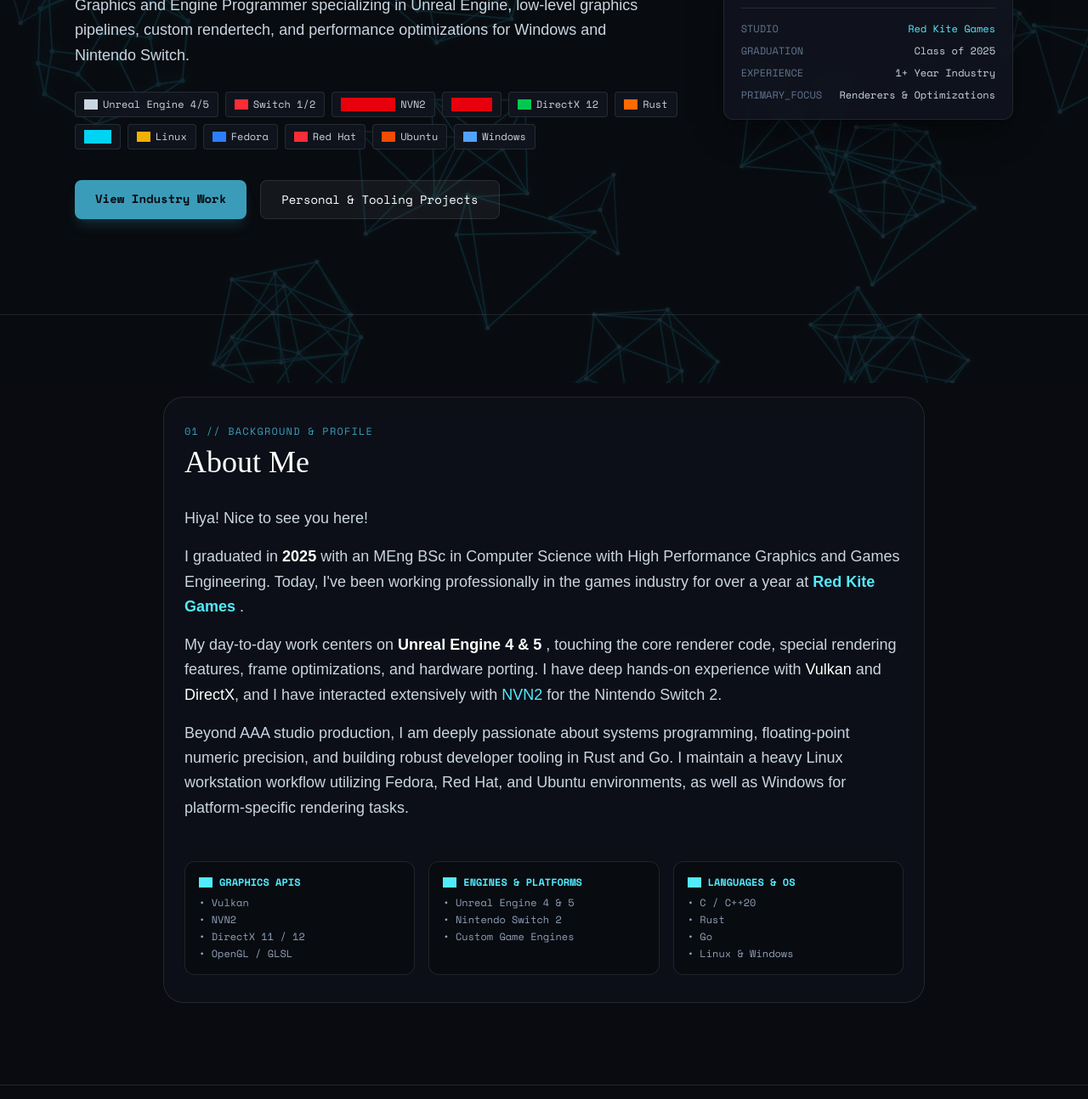
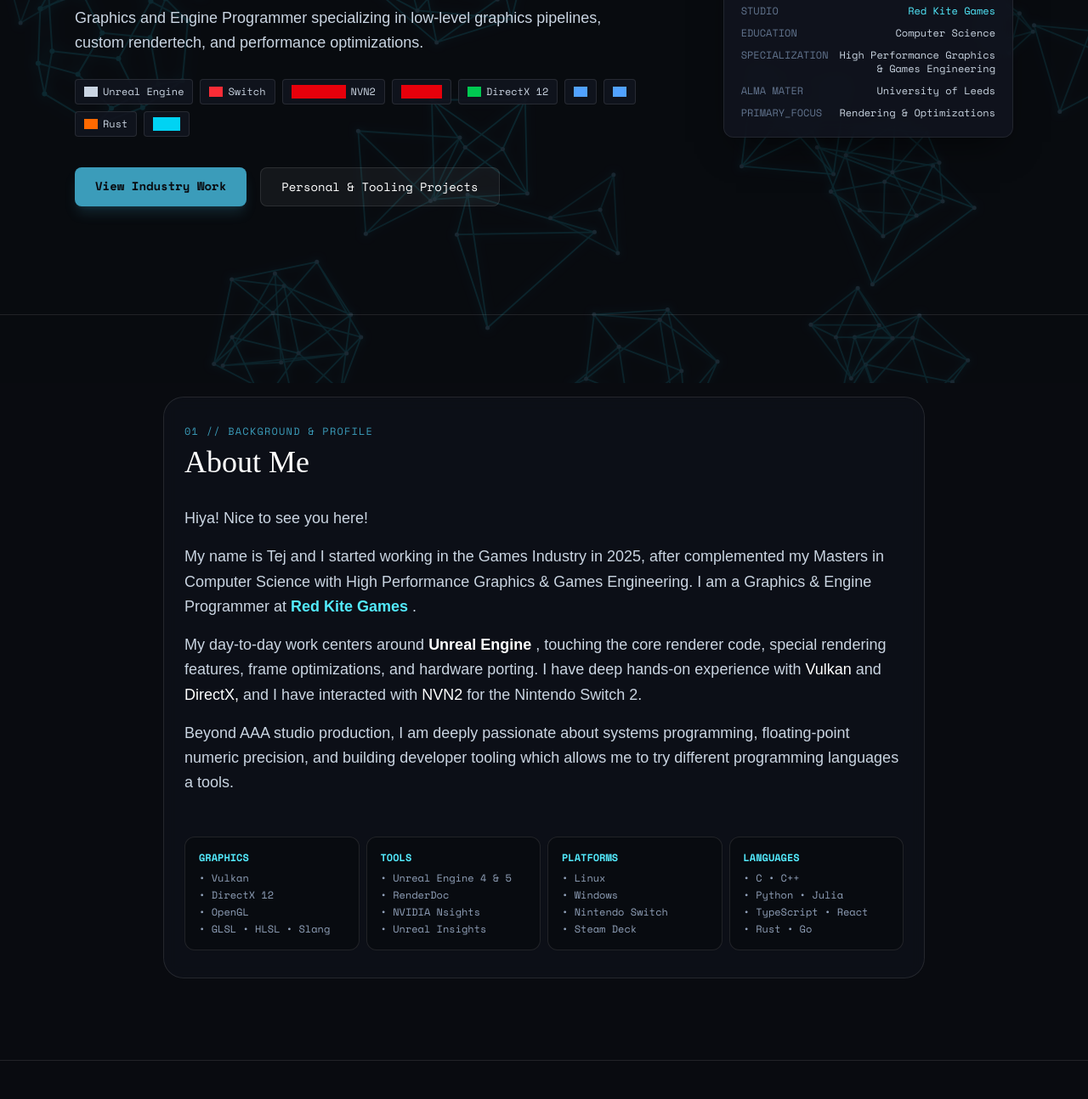
Before and after one commit to trizyal/trizyal.github.io, an Astro site: page / in a window 1280 px wide. Shown: the part 349-1643 px from the top of the page at 85% size. Built offline with nearby package versions, Linux system fonts and the light colour scheme; Astro itself is replaced by a stand-in of ours; grey boxes are pictures that could not be loaded; animation ran at ten frames a second; a web font is replaced by a local one.

Commit message:
wrote the about sections

```diff
--- a/src/components/About.astro
+++ b/src/components/About.astro
@@ -16,13 +16,9 @@
     <div class="space-y-4 text-slate-700 dark:text-slate-300 text-base sm:text-lg leading-relaxed">
       <p>Hiya! Nice to see you here!</p>
       <p>
-        I graduated in
-        <strong class="text-slate-900 dark:text-white font-semibold">
-          2025
-        </strong>{" "}
-        with an MEng BSc in Computer Science with High Performance Graphics and
-        Games Engineering. Today, I've been working professionally in the games
-        industry for over a year at
+        My name is Tej and I started working in the Games Industry in 2025,
+        after complemented my Masters in Computer Science with High Performance
+        Graphics & Games Engineering. I am a Graphics & Engine Programmer at{" "}
         <a
           href="https://www.redkitegames.co.uk/"
           target="_blank"
@@ -33,71 +29,68 @@
         .
       </p>
       <p>
-        My day-to-day work centers on
+        My day-to-day work centers around{" "}
         <strong class="text-slate-900 dark:text-white font-semibold">
-          Unreal Engine 4 &amp; 5
+          Unreal Engine
         </strong>
         , touching the core renderer code, special rendering features, frame
         optimizations, and hardware porting. I have deep hands-on experience
-        with <span class="text-slate-900 dark:text-white">Vulkan</span> and
-        <span class="text-slate-900 dark:text-white">DirectX</span>, and I have
-        interacted extensively with{" "}
-        <span class="text-cyan-700 dark:text-cyan-300">NVN2</span> for the
-        Nintendo Switch 2.
+        with <span class="text-slate-900 dark:text-white">Vulkan</span> and{" "}
+        <span class="text-slate-900 dark:text-white">DirectX,</span> and I have
+        interacted with <span class="text-slate-900 dark:text-white">NVN2</span>{" "}
+        for the Nintendo Switch 2.
       </p>
       <p>
         Beyond AAA studio production, I am deeply passionate about systems
-        programming, floating-point numeric precision, and building robust
-        developer tooling in Rust and Go. I maintain a heavy Linux workstation
-        workflow utilizing Fedora, Red Hat, and Ubuntu environments, as well as
-        Windows for platform-specific rendering tasks.
+        programming, floating-point numeric precision, and building developer
+        tooling which allows me to try different programming languages a tools.
       </p>
     </div>
 
     <!-- Skill Stack Grid -->
-    <div class="grid sm:grid-cols-3 gap-4 pt-4 font-mono text-xs">
+    <div class="grid sm:grid-cols-4 gap-2 pt-4 font-mono text-xs">
       <div class="p-4 rounded-xl bg-slate-100 dark:bg-obsidian/80 border border-slate-200 dark:border-white/10 space-y-2">
         <div class="text-cyan-700 dark:text-cyan-300 font-bold flex items-center gap-2">
-          <i
-            class="w-4 h-4 svg-icon"
-            style="-webkit-mask-image: url('https://cdn.jsdelivr.net/npm/simple-icons@v11/icons/vulkan.svg'); mask-image: url('https://cdn.jsdelivr.net/npm/simple-icons@v11/icons/vulkan.svg');"
-          ></i>
-          GRAPHICS APIS
+          GRAPHICS
         </div>
         <div class="text-slate-600 dark:text-slate-400 space-y-1">
-          <div>• Vulkan</div>
-          <div>• NVN2</div>
-          <div>• DirectX 11 / 12</div>
-          <div>• OpenGL / GLSL</div>
+          <div>&bull; Vulkan</div>
+          <div>&bull; DirectX 12</div>
+          <div>&bull; OpenGL</div>
+          <div>&bull; GLSL &bull; HLSL &bull; Slang</div>
         </div>
       </div>
       <div class="p-4 rounded-xl bg-slate-100 dark:bg-obsidian/80 border border-slate-200 dark:border-white/10 space-y-2">
         <div class="text-cyan-700 dark:text-cyan-300 font-bold flex items-center gap-2">
-          <i
-            class="w-4 h-4 svg-icon"
-            style="-webkit-mask-image: url('https://cdn.jsdelivr.net/npm/simple-icons@v11/icons/unrealengine.svg'); mask-image: url('https://cdn.jsdelivr.net/npm/simple-icons@v11/icons/unrealengine.svg');"
-          ></i>
-          ENGINES &amp; PLATFORMS
+          TOOLS
         </div>
         <div class="text-slate-600 dark:text-slate-400 space-y-1">
-          <div>• Unreal Engine 4 &amp; 5</div>
-          <div>• Nintendo Switch 2</div>
-          <div>• Custom Game Engines</div>
+          <div>&bull; Unreal Engine 4 &amp; 5</div>
+          <div>&bull; RenderDoc</div>
+          <div>&bull; NVIDIA Nsights</div>
+          <div>&bull; Unreal Insights</div>
         </div>
       </div>
       <div class="p-4 rounded-xl bg-slate-100 dark:bg-obsidian/80 border border-slate-200 dark:border-white/10 space-y-2">
         <div class="text-cyan-700 dark:text-cyan-300 font-bold flex items-center gap-2">
-          <i
-            class="w-4 h-4 svg-icon"
-            style="-webkit-mask-image: url('https://cdn.jsdelivr.net/npm/simple-icons@v11/icons/linux.svg'); mask-image: url('https://cdn.jsdelivr.net/npm/simple-icons@v11/icons/linux.svg');"
-          ></i>
-          LANGUAGES &amp; OS
+          PLATFORMS
         </div>
         <div class="text-slate-600 dark:text-slate-400 space-y-1">
-          <div>• C / C++20</div>
-          <div>• Rust</div>
-          <div>• Go</div>
-          <div>• Linux &amp; Windows</div>
+          <div>&bull; Linux</div>
+          <div>&bull; Windows</div>
+          <div>&bull; Nintendo Switch</div>
+          <div>&bull; Steam Deck</div>
+        </div>
+      </div>
+      <div class="p-4 rounded-xl bg-slate-100 dark:bg-obsidian/80 border border-slate-200 dark:border-white/10 space-y-2">
+        <div class="text-cyan-700 dark:text-cyan-300 font-bold flex items-center gap-2">
+          LANGUAGES
+        </div>
+        <div class="text-slate-600 dark:text-slate-400 space-y-1">
+          <div>&bull; C &bull; C++</div>
+          <div>&bull; Python &bull; Julia</div>
+          <div>&bull; TypeScript &bull; React</div>
+          <div>&bull; Rust &bull; Go</div>
         </div>
       </div>
     </div>
--- a/src/components/Hero.astro
+++ b/src/components/Hero.astro
@@ -20,9 +20,8 @@
       </h1>
 
       <p class="text-base sm:text-lg text-slate-600 dark:text-slate-300 max-w-2xl leading-relaxed">
-        Graphics and Engine Programmer specializing in Unreal Engine, low-level
-        graphics pipelines, custom rendertech, and performance optimizations for
-        Windows and Nintendo Switch.
+        Graphics and Engine Programmer specializing in low-level graphics
+        pipelines, custom rendertech, and performance optimizations.
       </p>
 
       <!-- Tech Badges with Independent SVGs -->
@@ -32,14 +31,14 @@
             class="w-4 h-4 svg-icon"
             style="-webkit-mask-image: url('https://cdn.jsdelivr.net/npm/simple-icons@v11/icons/unrealengine.svg'); mask-image: url('https://cdn.jsdelivr.net/npm/simple-icons@v11/icons/unrealengine.svg');"
           ></i>
-          Unreal Engine 4/5
+          Unreal Engine
         </span>
         <span class="badge flex items-center gap-1.5 px-2.5 py-1.5 rounded bg-white/80 dark:bg-surface/90 border border-slate-300 dark:border-white/10 text-slate-700 dark:text-slate-300">
           <i
             class="w-4 h-4 svg-icon text-red-600 dark:text-red-500"
             style="-webkit-mask-image: url('https://cdn.jsdelivr.net/npm/simple-icons@v11/icons/nintendoswitch.svg'); mask-image: url('https://cdn.jsdelivr.net/npm/simple-icons@v11/icons/nintendoswitch.svg');"
           ></i>
-          Switch 1/2
+          Switch
         </span>
         <span class="badge flex items-center gap-1.5 px-2.5 py-1.5 rounded bg-white/80 dark:bg-surface/90 border border-slate-300 dark:border-white/10 text-slate-700 dark:text-slate-300">
           <i
@@ -63,6 +62,18 @@
         </span>
         <span class="badge flex items-center gap-1.5 px-2.5 py-1.5 rounded bg-white/80 dark:bg-surface/90 border border-slate-300 dark:border-white/10 text-slate-700 dark:text-slate-300">
           <i
+            class="w-4 h-4 svg-icon text-blue-500 dark:text-blue-400"
+            style="-webkit-mask-image: url('https://cdn.jsdelivr.net/npm/simple-icons@v11/icons/c.svg'); mask-image: url('https://cdn.jsdelivr.net/npm/simple-icons@v11/icons/c.svg');"
+          ></i>
+        </span>
+        <span class="badge flex items-center gap-1.5 px-2.5 py-1.5 rounded bg-white/80 dark:bg-surface/90 border border-slate-300 dark:border-white/10 text-slate-700 dark:text-slate-300">
+          <i
+            class="w-4 h-4 svg-icon text-blue-500 dark:text-blue-400"
+            style="-webkit-mask-image: url('https://cdn.jsdelivr.net/npm/simple-icons@v11/icons/cplusplus.svg'); mask-image: url('https://cdn.jsdelivr.net/npm/simple-icons@v11/icons/cplusplus.svg');"
+          ></i>
+        </span>
+        <span class="badge flex items-center gap-1.5 px-2.5 py-1.5 rounded bg-white/80 dark:bg-surface/90 border border-slate-300 dark:border-white/10 text-slate-700 dark:text-slate-300">
+          <i
             class="w-4 h-4 svg-icon text-orange-600 dark:text-orange-500"
             style="-webkit-mask-image: url('https://cdn.jsdelivr.net/npm/simple-icons@v11/icons/rust.svg'); mask-image: url('https://cdn.jsdelivr.net/npm/simple-icons@v11/icons/rust.svg');"
           ></i>
@@ -74,7 +85,7 @@
             style="-webkit-mask-image: url('https://cdn.jsdelivr.net/npm/simple-icons@v11/icons/go.svg'); mask-image: url('https://cdn.jsdelivr.net/npm/simple-icons@v11/icons/go.svg'); -webkit-mask-size: cover; mask-size: cover"
           ></i>
         </span>
-        <span class="badge flex items-center gap-1.5 px-2.5 py-1.5 rounded bg-white/80 dark:bg-surface/90 border border-slate-300 dark:border-white/10 text-slate-700 dark:text-slate-300">
+        <!-- <span class="badge flex items-center gap-1.5 px-2.5 py-1.5 rounded bg-white/80 dark:bg-surface/90 border border-slate-300 dark:border-white/10 text-slate-700 dark:text-slate-300">
           <i
             class="w-4 h-4 svg-icon text-yellow-500"
             style="-webkit-mask-image: url('https://cdn.jsdelivr.net/npm/simple-icons@v11/icons/linux.svg'); mask-image: url('https://cdn.jsdelivr.net/npm/simple-icons@v11/icons/linux.svg');"
@@ -108,7 +119,7 @@
             style="-webkit-mask-image: url('https://cdn.jsdelivr.net/npm/simple-icons@v11/icons/windows.svg'); mask-image: url('https://cdn.jsdelivr.net/npm/simple-icons@v11/icons/windows.svg');"
           ></i>
           Windows
-        </span>
+        </span> -->
       </div>
 
       <div class="flex flex-wrap gap-4 pt-3 font-mono">
@@ -130,26 +141,36 @@
     <!-- Telemetry HUD -->
     <div class="lg:col-span-4">
       <div class="viewport-frame p-5 rounded-xl bg-white/60 dark:bg-surface/85 backdrop-blur-md space-y-4 font-mono text-xs shadow-2xl">
-        <div class="flex items-center justify-between text-slate-500 dark:text-slate-400 border-b border-slate-200 dark:border-white/10 pb-3">
-          <span>ENGINEER_STATUS</span>
-          <span class="text-emerald-600 dark:text-emerald-400">ACTIVE</span>
+        <div class="flex items-center justify-between gap-4 text-slate-500 dark:text-slate-400 border-b border-slate-200 dark:border-white/10 pb-3">
+          <span class="shrink-0">ENGINEER_STATUS</span>
+          <span class="text-emerald-600 dark:text-emerald-400 text-right">
+            ACTIVE
+          </span>
         </div>
         <div class="space-y-2.5 text-slate-700 dark:text-slate-300">
-          <div class="flex justify-between">
-            <span class="text-slate-500">STUDIO</span>
-            <span class="text-cyan-700 dark:text-cyan-300">Red Kite Games</span>
+          <div class="flex justify-between items-start gap-2">
+            <span class="text-slate-500 shrink-0">STUDIO</span>
+            <span class="text-cyan-700 dark:text-cyan-300 text-right">
+              Red Kite Games
+            </span>
           </div>
-          <div class="flex justify-between">
-            <span class="text-slate-500">GRADUATION</span>
-            <span>Class of 2025</span>
+          <div class="flex justify-between items-start gap-2">
+            <span class="text-slate-500 shrink-0">EDUCATION</span>
+            <span class="text-right">Computer Science</span>
           </div>
-          <div class="flex justify-between">
-            <span class="text-slate-500">EXPERIENCE</span>
-            <span>1+ Year Industry</span>
+          <div class="flex justify-between items-start gap-2">
+            <span class="text-slate-500 shrink-0">SPECIALIZATION</span>
+            <span class="text-right">
+              High Performance Graphics &amp Games Engineering
+            </span>
           </div>
-          <div class="flex justify-between">
-            <span class="text-slate-500">PRIMARY_FOCUS</span>
-            <span>Renderers &amp; Optimizations</span>
+          <div class="flex justify-between items-start gap-2">
+            <span class="text-slate-500 shrink-0">ALMA MATER</span>
+            <span class="text-right">University of Leeds</span>
+          </div>
+          <div class="flex justify-between items-start gap-2">
+            <span class="text-slate-500 shrink-0">PRIMARY_FOCUS</span>
+            <span class="text-right">Rendering &amp; Optimizations</span>
           </div>
         </div>
       </div>
```
